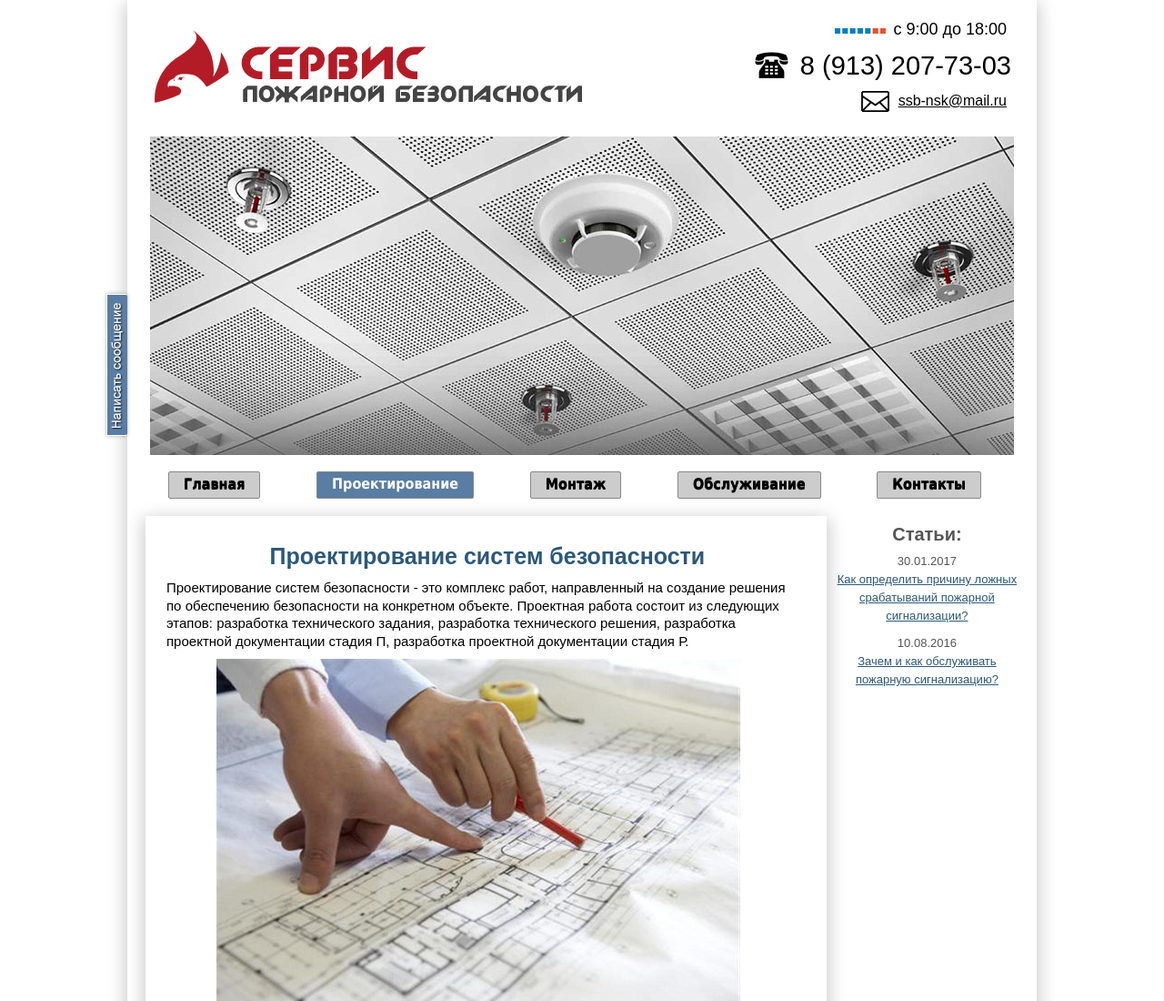
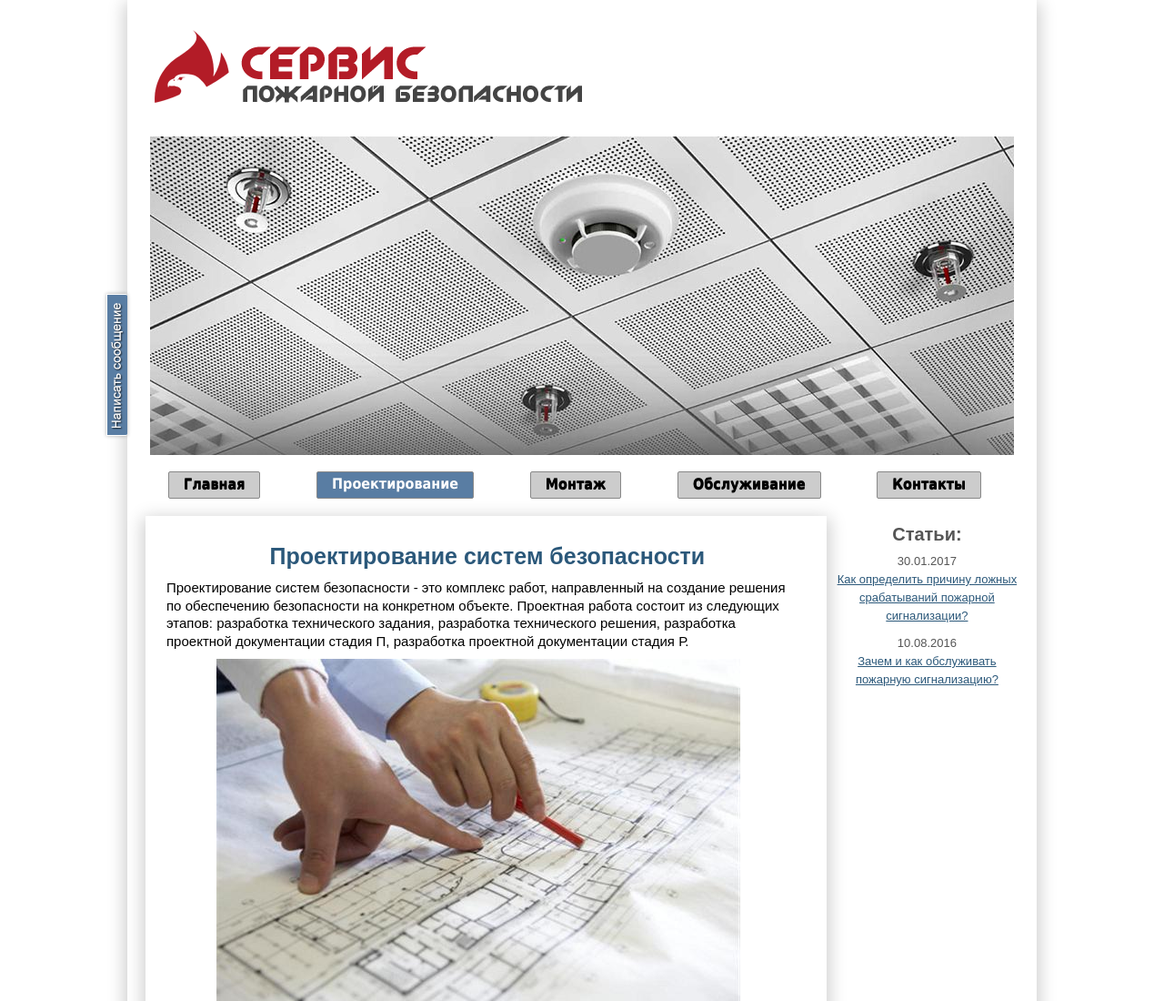
Before and after one commit to vandrew312/vandrew312.github.io, a plain HTML site: page proekt/index.html in a window 1280 px wide. Shown: the top 1100 px of the page at 91% size. Drawn offline with Linux system fonts and the light colour scheme.

Commit message:
Add files via upload

```diff
--- a/proekt/index.html
+++ b/proekt/index.html
@@ -101,13 +101,13 @@ screen.colorDepth:screen.pixelDepth))+";u"+escape(document.URL)+
 			<a href="/"><img src="/images/logo.png" alt="logo"  /></a>
 		</div>
 		<div class="nav">
-		<!--	<p> г.Новосибирск <br>Тел.:<span style="font-size:70%;">&nbsp;8(383) </span>286-13-89 <br> &nbsp;&nbsp;&nbsp;&nbsp;&nbsp;&nbsp;&nbsp;&nbsp;+7(913)007-13-89 <br><a class="email" href="mailto:ssb-nsk@mail.ru">E-mail:&nbsp;ssb-nsk@mail.ru</a></p>
-			-->
-			<div class="center">
+
+					<!-- <div class="center">
 				<p class="header-schedule">с 9:00 до 18:00</p>
-				<p class="header-phone"><span>8 (913) 207-73-03</span></p>
-				<p class="header-mail"><a href="mailto:ssb-nsk@mail.ru" >ssb-nsk@mail.ru</a></p>
-			</div>
+				 <p class="header-phone"><span>8 (913) 207-73</span></p>
+				<p class="header-mail"><a href="mailto:ssb-@mail.ru" >ssb-@mail.ru</a></p>
+			</div> -->
+
 		</div>
 	</div>  <!--.header-->
 	<div id="promo">
```
